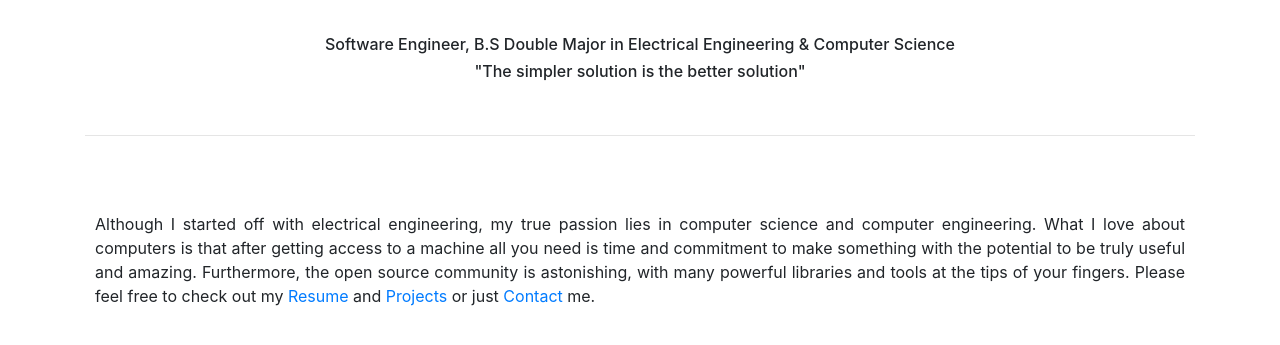
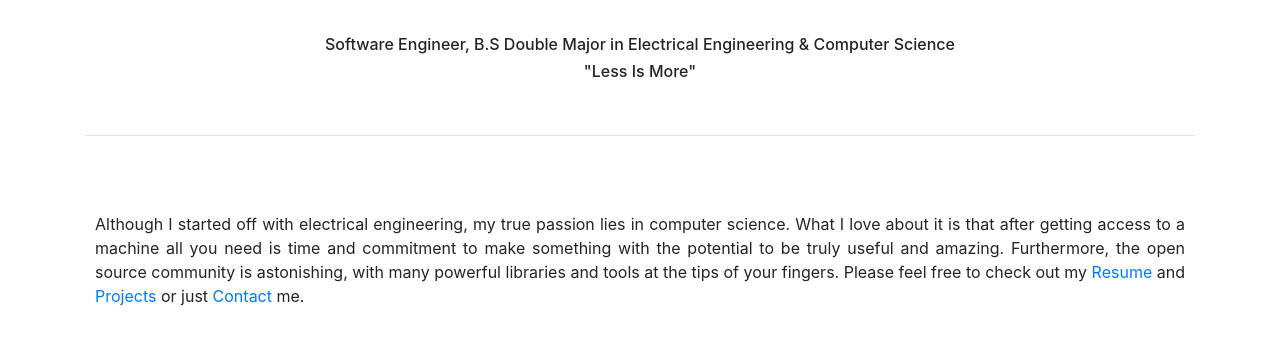
Before and after one commit to amrhassab/amrhassab.github.io, a plain HTML site: page index.html in a window 1280 px wide. Shown: the part 411-756 px from the top of the page. Drawn offline with nearby package versions, Linux system fonts and the light colour scheme; a web font is replaced by a local one.

Commit message:
change quote and text

```diff
--- a/index.html
+++ b/index.html
@@ -92,7 +92,7 @@
 
         <div class="horizontal_padding">
           <h6>Software Engineer, B.S Double Major in Electrical Engineering & Computer Science</h6>
-          <h6>"The simpler solution is the better solution"</h6>
+          <h6>"Less Is More"</h6>
         </div>
 
       </div>
@@ -103,8 +103,8 @@
     <div class="row" align="center">
       <div class="col-sm">
         <div class="text-justify padded_paragraph horizontal_padding">
-          Although I started off with electrical engineering, my true passion lies in computer science and computer engineering. What
-          I love about computers is that after getting access to a machine all you need is time and commitment to make something with the
+          Although I started off with electrical engineering, my true passion lies in computer science. What
+          I love about it is that after getting access to a machine all you need is time and commitment to make something with the
           potential to be truly useful and amazing. Furthermore, the open source community is astonishing, with many powerful
           libraries and tools at the tips of your fingers. Please feel free to check out my
           <a href="html/about.html">Resume</a> and
```
